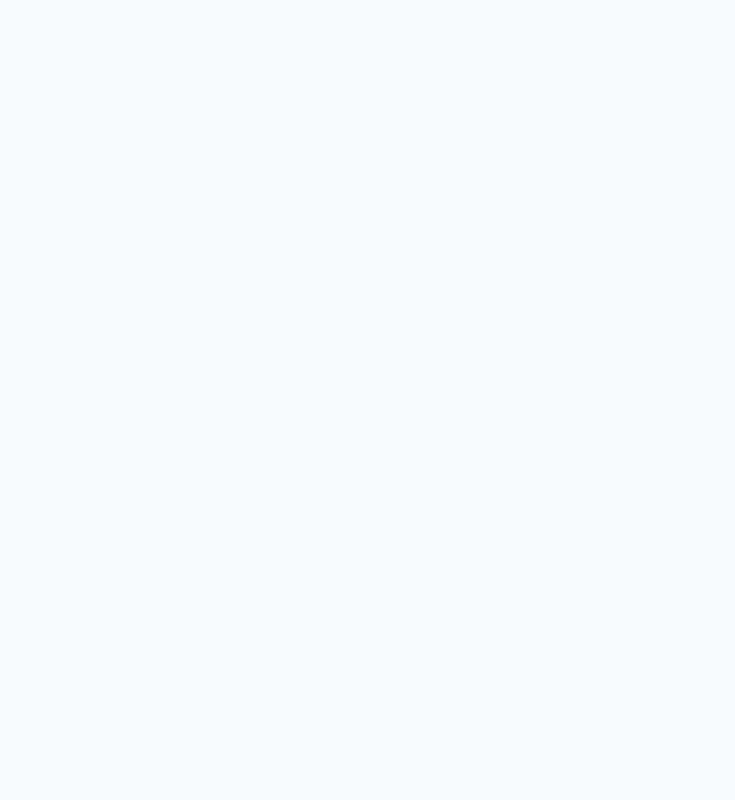
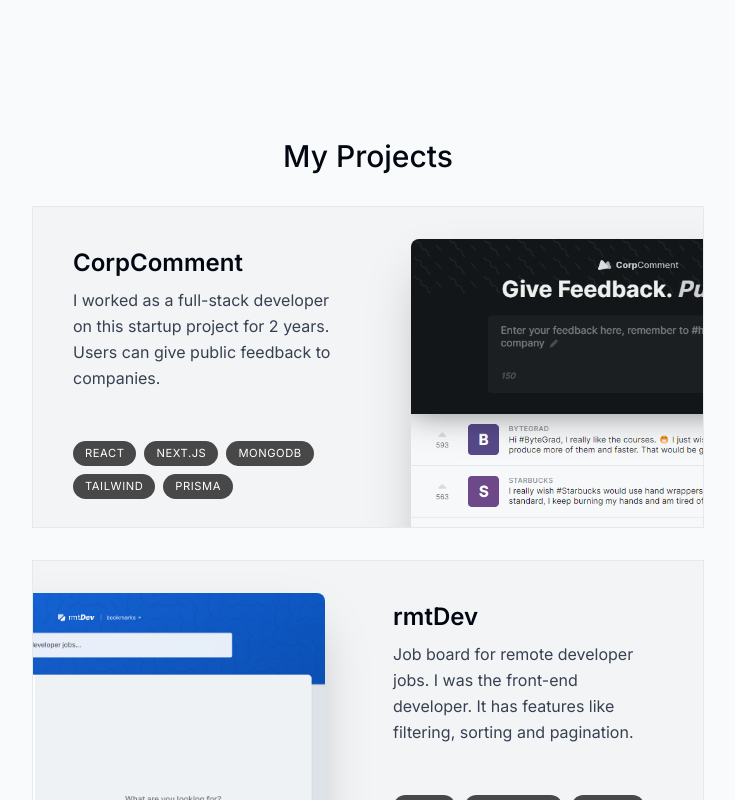
Before and after one commit to EduartePaiva/portfolio, a Next.js app: page / in a window 1280 px wide. Shown: the part 1160-1960 px from the top of the page, without its empty margins (272-1007 px from the left). Built offline with nearby package versions, Linux system fonts and the light colour scheme.

Commit message:
projects section part 1

```diff
--- a/app/page.tsx
+++ b/app/page.tsx
@@ -1,5 +1,6 @@
 import About from "@/components/about";
 import Intro from "@/components/intro";
+import Projects from "@/components/projects";
 import SectionDivider from "@/components/section-divider";
 
 export default function Home() {
@@ -8,6 +9,7 @@ export default function Home() {
             <Intro />
             <SectionDivider />
             <About />
+            <Projects />
         </main>
     );
 }
--- /dev/null
+++ b/components/projects.tsx
@@ -0,0 +1,61 @@
+import { projectsData } from "@/lib/data";
+import SectionHeading from "./section-heading";
+import { Fragment } from "react";
+import Image from "next/image";
+
+export default function Projects() {
+    return (
+        <section>
+            <SectionHeading>My projects</SectionHeading>
+            <div>
+                {" "}
+                {projectsData.map((project, index) => (
+                    <Fragment key={index}>
+                        <Project {...project} />
+                    </Fragment>
+                ))}
+            </div>
+        </section>
+    );
+}
+type ProjectProps = (typeof projectsData)[number];
+
+function Project({ description, imageUrl, tags, title }: ProjectProps) {
+    return (
+        <section className="group bg-gray-100 max-w-[42rem] border border-black/5 overflow-hidden sm:pr-8 relative mb-3 sm:mb-8 last:mb-0 even:pl-8 hover:bg-gray-200 transition">
+            <div className="pt-4 pb-7 px-5 sm:pl-10 sm:pr-2 sm:pt-10 sm:max-w-[50%] sm:h-[20rem] flex flex-col h-full group-even:ml-[18rem]">
+                <h3 className="text-2xl font-semibold">{title}</h3>
+                <p className="mt-2 leading-relaxed text-gray-700">
+                    {description}
+                </p>
+                <ul className="flex flex-wrap mt-4 gap-2 sm:mt-auto">
+                    {tags.map((tag, index) => (
+                        <li
+                            className="bg-black/[0.7] px-3 py-1 text-[0.7rem] uppercase tracking-wider text-white rounded-full"
+                            key={index}
+                        >
+                            {tag}
+                        </li>
+                    ))}
+                </ul>
+            </div>
+            <Image
+                className="absolute top-8 -right-40 w-[28.25rem] rounded-t-lg shadow-2xl transition
+
+                    group-hover:scale-[1.04]
+                    group-hover:-translate-x-3
+                    group-hover:translate-y-3
+                    group-hover:-rotate-2
+
+                    group-even:group-hover:translate-x-3
+                    group-even:group-hover:rotate-2
+                    group-even:right-[initial]
+                    group-even:-left-40
+                "
+                src={imageUrl}
+                alt="Project I worked on"
+                quality={95}
+            />
+        </section>
+    );
+}
--- a/components/section-heading.tsx
+++ b/components/section-heading.tsx
@@ -3,5 +3,9 @@ export default function SectionHeading({
 }: Readonly<{
     children: React.ReactNode;
 }>) {
-    return <h2 className="text-3xl font-medium capitalize mb-8">{children}</h2>;
+    return (
+        <h2 className="text-center text-3xl font-medium capitalize mb-8">
+            {children}
+        </h2>
+    );
 }
```
